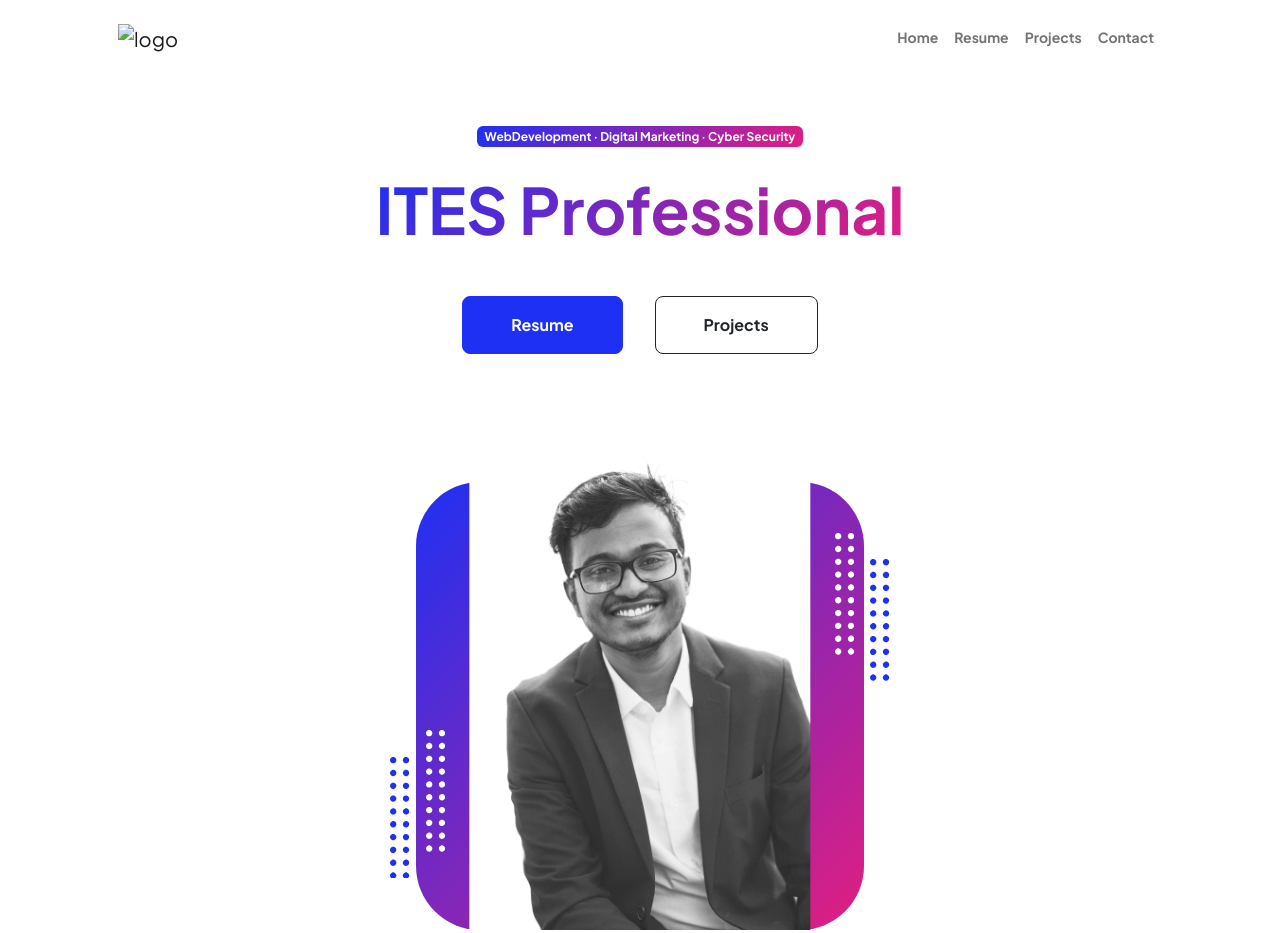
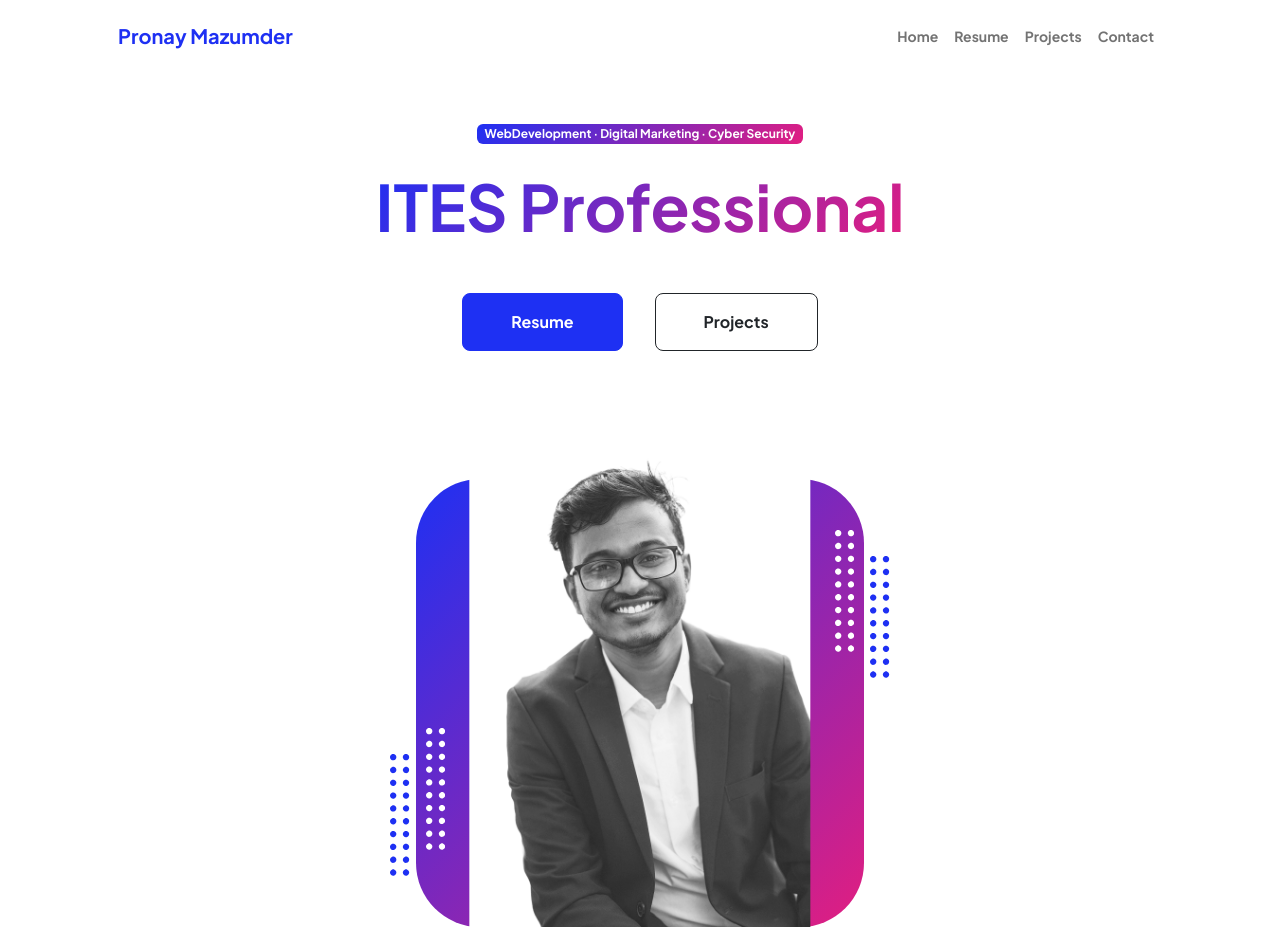
Before and after one commit to pronaymazumder/portfolio, a plain HTML site: page index.html in a window 1280 px wide. Shown: the top 933 px of the page. Drawn offline with nearby package versions, Linux system fonts and the light colour scheme.

Commit message:
Update index.html

```diff
--- a/index.html
+++ b/index.html
@@ -22,7 +22,7 @@
             <!-- Navigation-->
             <nav class="navbar navbar-expand-lg navbar-light bg-white py-3">
                 <div class="container px-5">
-                    <a class="navbar-brand" href="index.html"><img href="assets/logo.png" alt="logo"></a>
+                    <a class="navbar-brand" href="index.html"><span class="fw-bolder text-primary">Pronay Mazumder</span></a>
                     <button class="navbar-toggler" type="button" data-bs-toggle="collapse" data-bs-target="#navbarSupportedContent" aria-controls="navbarSupportedContent" aria-expanded="false" aria-label="Toggle navigation"><span class="navbar-toggler-icon"></span></button>
                     <div class="collapse navbar-collapse" id="navbarSupportedContent">
                         <ul class="navbar-nav ms-auto mb-2 mb-lg-0 small fw-bolder">
```
